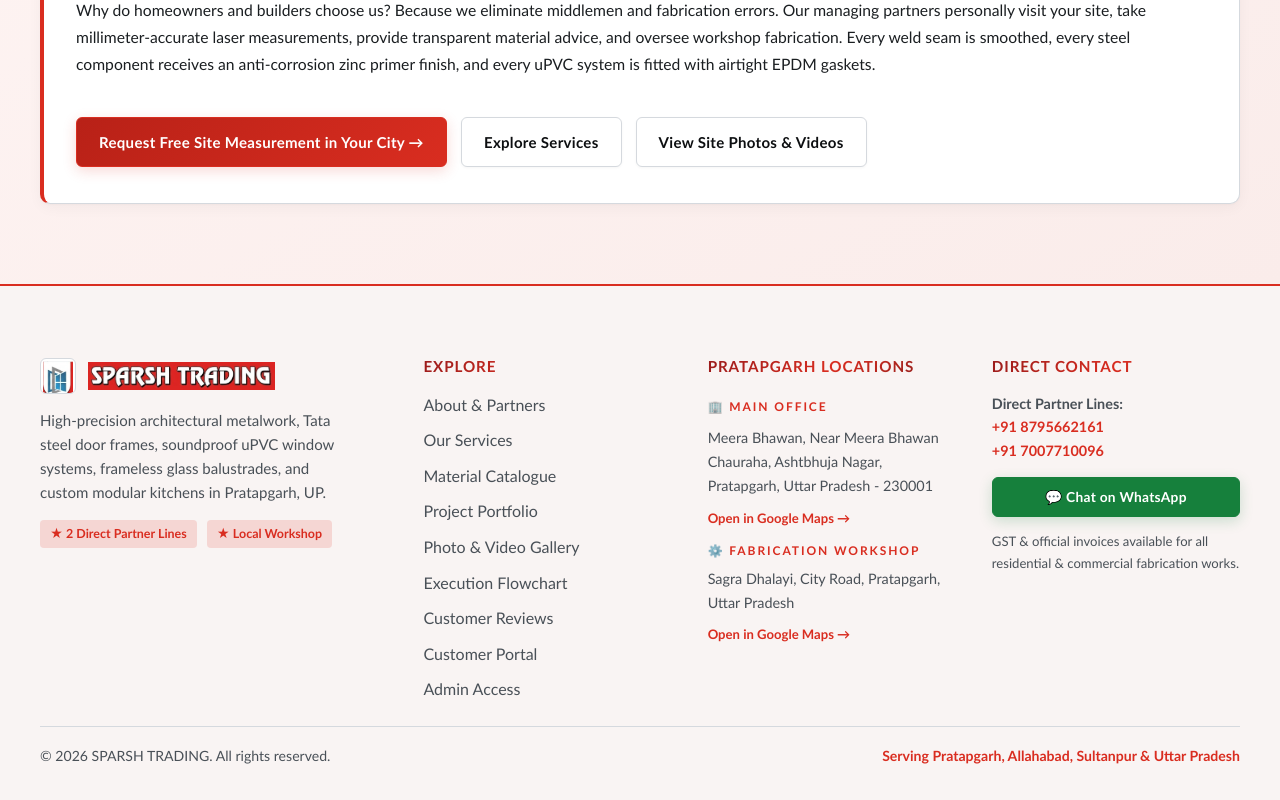
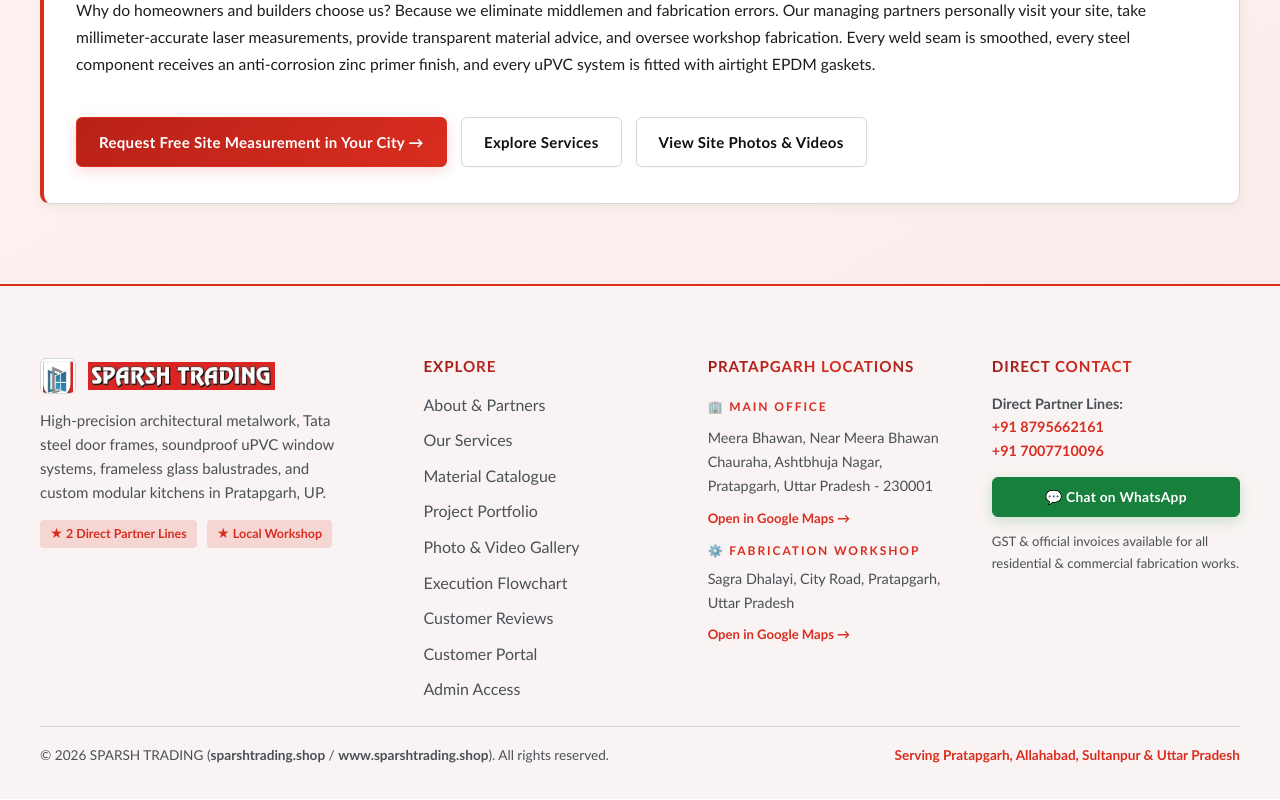
Before and after one commit to Code-AkarshMishra/Sparsh-Trading, a Next.js app: page /about in a window 1280 px wide. Shown: the part 1944-2744 px from the top of the page. Built offline with nearby package versions, Linux system fonts and the light colour scheme; no server answers.

Commit message:
Configure custom domains sparshtrading.shop and www.sparshtrading.shop across all metadata, schema, and sitemaps

```diff
--- a/app/layout.tsx
+++ b/app/layout.tsx
@@ -24,11 +24,13 @@ export const metadata: Metadata = {
     "Tata Steel Chaukhat Prayagraj",
     "Fabrication Workshop UP"
   ],
-  metadataBase: new URL(process.env.APP_URL || "http://localhost:3000"),
+  metadataBase: new URL(process.env.APP_URL || "https://sparshtrading.shop"),
   openGraph: {
     title: "SPARSH TRADING | Top Steel Fabrication, uPVC Windows & Kitchens in UP",
     description:
       "Precision metal fabrication, uPVC window systems, toughened glass railings, and modular kitchens manufactured in Pratapgarh, serving all UP districts.",
+    url: "https://sparshtrading.shop",
+    siteName: "Sparsh Trading",
     type: "website",
     locale: "en_IN"
   },
@@ -37,7 +39,13 @@ export const metadata: Metadata = {
     title: "SPARSH TRADING | Architectural Metalwork & Windows",
     description: "Custom steel fabrication, uPVC systems, glass railings & modular kitchens in Pratapgarh, UP."
   },
-  alternates: { canonical: "/" }
+  alternates: {
+    canonical: "https://sparshtrading.shop",
+    languages: {
+      "en-IN": "https://sparshtrading.shop",
+      "x-default": "https://www.sparshtrading.shop"
+    }
+  }
 };
 
 export default function RootLayout({ children }: { children: React.ReactNode }) {
@@ -45,8 +53,8 @@ export default function RootLayout({ children }: { children: React.ReactNode })
     "@context": "https://schema.org",
     "@type": "HomeAndConstructionBusiness",
     name: "SPARSH TRADING",
-    image: `${process.env.APP_URL || "http://localhost:3000"}/brand-wordmark.png`,
-    logo: `${process.env.APP_URL || "http://localhost:3000"}/brand-logo.png`,
+    image: `${process.env.APP_URL || "https://sparshtrading.shop"}/brand-wordmark.png`,
+    logo: `${process.env.APP_URL || "https://sparshtrading.shop"}/brand-logo.png`,
     description:
       "Premier steel fabrication, uPVC window manufacturing, frameless glass railings, and modular kitchen solutions in Pratapgarh, Uttar Pradesh.",
     address: {
@@ -83,8 +91,13 @@ export default function RootLayout({ children }: { children: React.ReactNode })
       "Ayodhya",
       "Uttar Pradesh"
     ],
-    url: process.env.APP_URL || "http://localhost:3000"
+    url: process.env.APP_URL || "https://sparshtrading.shop",
+    sameAs: [
+      "https://www.sparshtrading.shop",
+      "https://sparshtrading.shop"
+    ]
   };
+
 
   return (
     <html lang="en">
--- a/components/Footer.tsx
+++ b/components/Footer.tsx
@@ -87,10 +87,11 @@ export function Footer() {
         </div>
       </div>
 
-      <div className="wrap footer-bottom" style={{ borderTop: "1px solid var(--border)", paddingTop: 18, marginTop: 24, display: "flex", justifyContent: "space-between", flexWrap: "wrap", gap: 12 }}>
-        <span>© {new Date().getFullYear()} {business.name}. All rights reserved.</span>
+      <div className="wrap footer-bottom" style={{ borderTop: "1px solid var(--border)", paddingTop: 18, marginTop: 24, display: "flex", justifyContent: "space-between", flexWrap: "wrap", gap: 12, fontSize: "0.85rem" }}>
+        <span>© {new Date().getFullYear()} {business.name} (<strong>sparshtrading.shop</strong> / <strong>www.sparshtrading.shop</strong>). All rights reserved.</span>
         <span style={{ color: "var(--red-2)", fontWeight: 700 }}>Serving {business.serviceArea}</span>
       </div>
     </footer>
   );
+
 }
--- a/lib/business.ts
+++ b/lib/business.ts
@@ -1,5 +1,8 @@
 export const business = {
   name: "SPARSH TRADING",
+  domain: "sparshtrading.shop",
+  fullDomain: "www.sparshtrading.shop",
+  website: "https://sparshtrading.shop",
   office: "Meera Bhawan, Near Meera Bhawan Chauraha, Ashtbhuja Nagar, Pratapgarh, Uttar Pradesh - 230001",
   workshop: "Sagra Dhalayi, City Road, Pratapgarh, Uttar Pradesh",
   officeMapUrl: "https://www.google.com/maps/place/Sparsh+Trading/@25.9191811,81.9781645,783m/data=!3m2!1e3!4b1!4m6!3m5!1s0x399a9172fc012cdf:0x4d7f6d4a1eebec4!8m2!3d25.9191811!4d81.9807394!16s%2Fg%2F11mdffg0gk?entry=ttu&g_ep=EgoyMDI2MDgyNC4wIKXMDSoASAFQAw%3D%3D",
@@ -12,6 +15,7 @@ export const business = {
   description:
     "Architectural metal fabrication, premium uPVC window systems, toughened glass railings, PPGI frames, and bespoke modular kitchens in Pratapgarh."
 };
+
 
 export const partners = [
   {
```
Also changed, not shown: app/robots.ts (+6 -1 lines).
